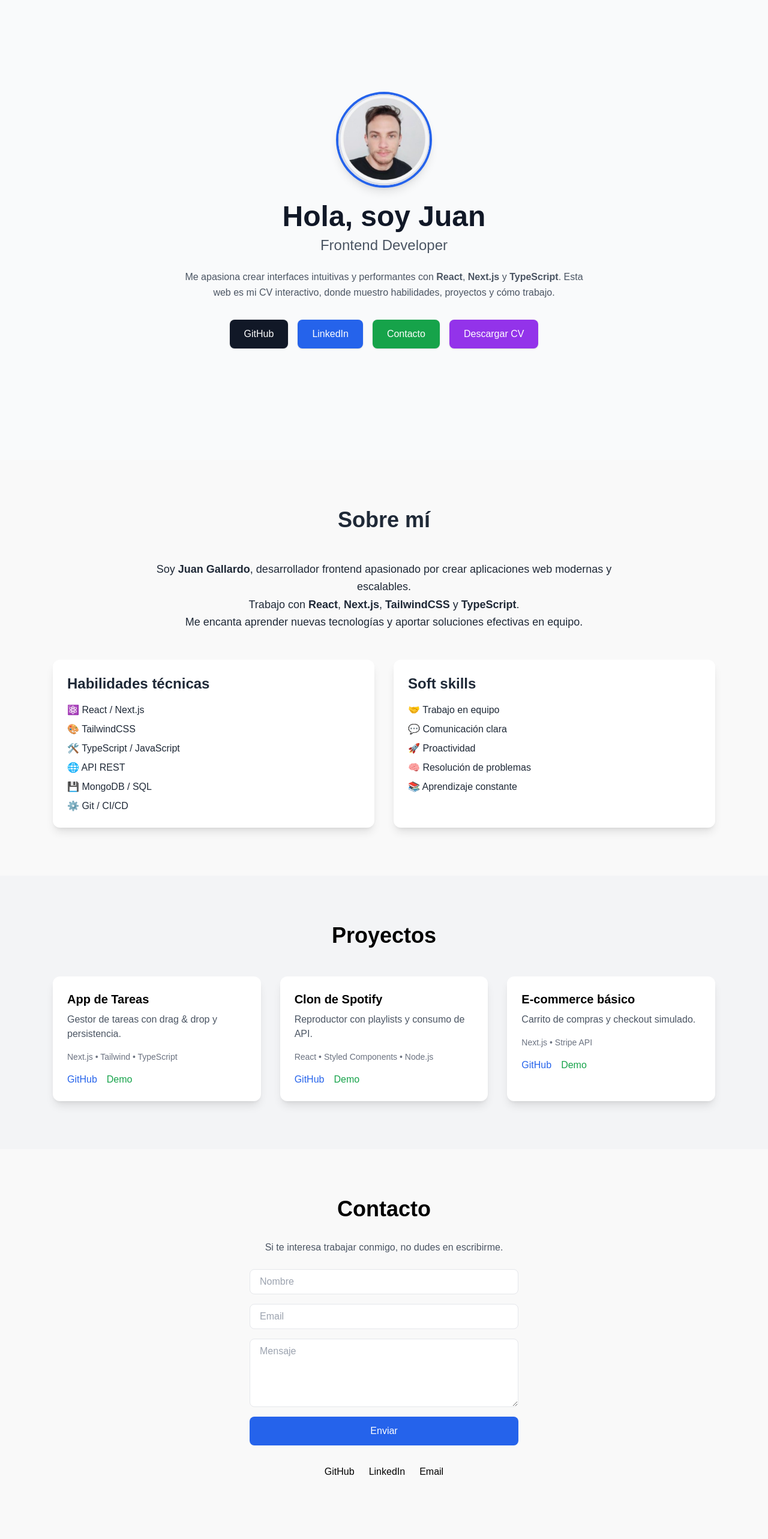
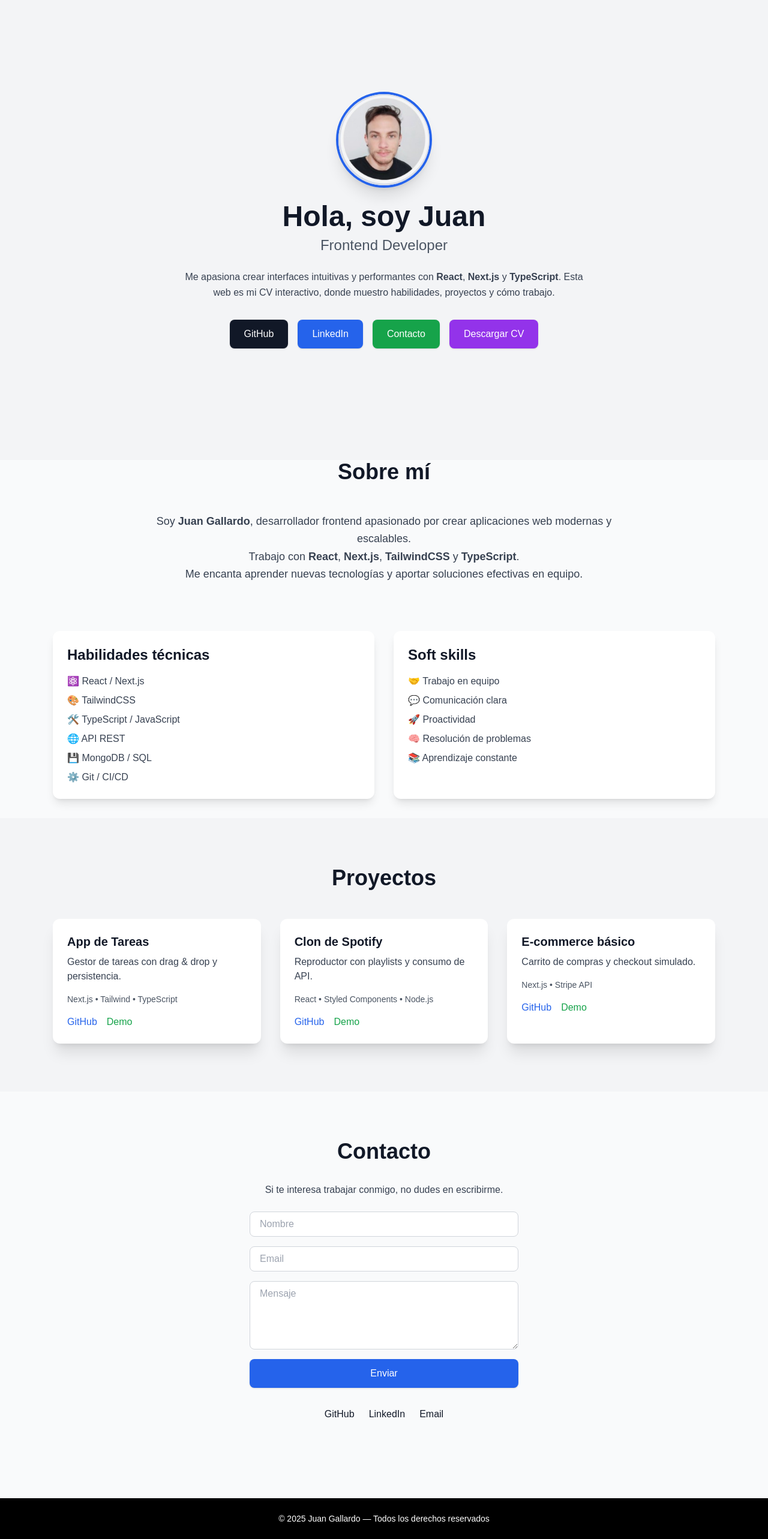
Before and after one commit to gallardojpsistemas/portfolio-cv, a Next.js app: page / in a window 1280 px wide. Shown: the part 129-2695 px from the top of the page at 60% size. Built offline with nearby package versions, Linux system fonts and the light colour scheme.

Commit message:
add style

```diff
--- a/package.json
+++ b/package.json
@@ -9,6 +9,7 @@
     "lint": "next lint"
   },
   "dependencies": {
+    "framer-motion": "^12.23.12",
     "next": "15.4.6",
     "react": "^19",
     "react-dom": "^19"
--- a/src/components/About.tsx
+++ b/src/components/About.tsx
@@ -1,19 +1,22 @@
 const About = () => {
   return (
-    <section id="about" className="max-w-6xl mx-auto px-6 py-20 text-gray-800 dark:text-gray-200">
+    <section
+      id="about"
+      className="max-w-6xl mx-auto px-6 text-gray-900 dark:text-gray-100"
+    >
       <h2 className="text-4xl font-bold mb-12 text-center">Sobre mí</h2>
 
-      <p className="leading-relaxed text-lg text-center max-w-3xl mx-auto mb-12">
+      <p className="leading-relaxed text-lg text-center max-w-3xl mx-auto mb-12 text-gray-700 dark:text-gray-300">
         Soy <b>Juan Gallardo</b>, desarrollador frontend apasionado por crear aplicaciones
         web modernas y escalables.
         <br />Trabajo con <b>React</b>, <b>Next.js</b>, <b>TailwindCSS</b> y <b>TypeScript</b>.
         <br />Me encanta aprender nuevas tecnologías y aportar soluciones efectivas en equipo.
       </p>
 
-      <div className="grid md:grid-cols-2 gap-8">
-        <div className="bg-white dark:bg-gray-900 shadow-lg rounded-xl p-6">
+      <div className="grid md:grid-cols-2 gap-8 py-8">
+        <div className="bg-white dark:bg-gray-800 shadow-lg rounded-xl p-6">
           <h3 className="text-2xl font-semibold mb-4">Habilidades técnicas</h3>
-          <ul className="space-y-2">
+          <ul className="space-y-2 text-gray-700 dark:text-gray-300">
             <li>⚛️ React / Next.js</li>
             <li>🎨 TailwindCSS</li>
             <li>🛠️ TypeScript / JavaScript</li>
@@ -23,9 +26,9 @@ const About = () => {
           </ul>
         </div>
 
-        <div className="bg-white dark:bg-gray-900 shadow-lg rounded-xl p-6">
+        <div className="bg-white dark:bg-gray-800 shadow-lg rounded-xl p-6">
           <h3 className="text-2xl font-semibold mb-4">Soft skills</h3>
-          <ul className="space-y-2">
+          <ul className="space-y-2 text-gray-700 dark:text-gray-300">
             <li>🤝 Trabajo en equipo</li>
             <li>💬 Comunicación clara</li>
             <li>🚀 Proactividad</li>
--- a/src/components/Contact.tsx
+++ b/src/components/Contact.tsx
@@ -1,8 +1,11 @@
 const Contact = () => {
     return (
-        <section id="contact" className="max-w-4xl mx-auto px-6 py-20 text-center">
+        <section
+            id="contact"
+            className="max-w-4xl mx-auto px-6 py-20 text-center"
+        >
             <h2 className="text-4xl font-bold mb-8">Contacto</h2>
-            <p className="text-gray-600 dark:text-gray-300 mb-6">
+            <p className="text-gray-700 dark:text-gray-300 mb-6">
                 Si te interesa trabajar conmigo, no dudes en escribirme.
             </p>
 
@@ -10,21 +13,21 @@ const Contact = () => {
                 <input
                     type="text"
                     placeholder="Nombre"
-                    className="px-4 py-2 rounded-lg border dark:bg-gray-900 dark:border-gray-700"
+                    className="px-4 py-2 rounded-lg border border-gray-300 dark:border-gray-700 dark:bg-gray-800 focus:outline-none focus:ring-2 focus:ring-blue-600"
                 />
                 <input
                     type="email"
                     placeholder="Email"
-                    className="px-4 py-2 rounded-lg border dark:bg-gray-900 dark:border-gray-700"
+                    className="px-4 py-2 rounded-lg border border-gray-300 dark:border-gray-700 dark:bg-gray-800 focus:outline-none focus:ring-2 focus:ring-blue-600"
                 />
                 <textarea
                     placeholder="Mensaje"
-                    className="px-4 py-2 rounded-lg border dark:bg-gray-900 dark:border-gray-700"
                     rows={4}
+                    className="px-4 py-2 rounded-lg border border-gray-300 dark:border-gray-700 dark:bg-gray-800 focus:outline-none focus:ring-2 focus:ring-blue-600"
                 ></textarea>
                 <button
                     type="submit"
-                    className="px-6 py-3 bg-blue-600 text-white rounded-lg hover:bg-blue-500 transition"
+                    className="px-6 py-3 bg-blue-600 text-white rounded-lg hover:bg-blue-500 transition shadow"
                 >
                     Enviar
                 </button>
--- /dev/null
+++ b/src/components/Footer.tsx
@@ -0,0 +1,9 @@
+const Footer = () => {
+    return (
+        <footer className="bg-black text-white text-center py-6 mt-12">
+            <p className="text-sm">© {new Date().getFullYear()} Juan Gallardo — Todos los derechos reservados</p>
+        </footer>
+    );
+};
+
+export default Footer;
--- a/src/components/Hero.tsx
+++ b/src/components/Hero.tsx
@@ -4,24 +4,22 @@ const Hero = () => {
     return (
         <section
             id="home"
-            className="flex flex-col items-center justify-center min-h-screen bg-gray-50 dark:bg-gray-800 text-center px-6"
+            className="flex flex-col items-center justify-center min-h-screen bg-gray-100 dark:bg-gray-900 text-center px-6"
         >
             <Image
                 src="/avatar.png"
                 alt="Foto de perfil"
                 width={160}
                 height={160}
-                className="rounded-full shadow-lg border-4 border-blue-600 mb-6"
+                className="rounded-full shadow-xl border-4 border-blue-600 mb-6"
             />
-            <h1 className="text-5xl font-bold text-gray-900 dark:text-white mb-2">
-                Hola, soy Juan
-            </h1>
-            <h2 className="text-2xl text-gray-600 dark:text-gray-300 mb-6">
+            <h1 className="text-5xl font-bold mb-2">Hola, soy Juan</h1>
+            <h2 className="text-2xl text-gray-600 dark:text-gray-400 mb-6">
                 Frontend Developer
             </h2>
-            <p className="text-gray-600 dark:text-gray-400 max-w-2xl mb-8 leading-relaxed">
-                Me apasiona crear interfaces intuitivas y performantes con <b>React</b>,{" "}
-                <b>Next.js</b> y <b>TypeScript</b>.
+            <p className="text-gray-700 dark:text-gray-300 max-w-2xl mb-8 leading-relaxed">
+                Me apasiona crear interfaces intuitivas y performantes con{" "}
+                <b>React</b>, <b>Next.js</b> y <b>TypeScript</b>.
                 Esta web es mi CV interactivo, donde muestro habilidades, proyectos y cómo trabajo.
             </p>
             <div className="flex flex-wrap gap-4 justify-center">
--- a/src/components/Projects.tsx
+++ b/src/components/Projects.tsx
@@ -24,25 +24,27 @@ const Projects = () => {
     ];
 
     return (
-        <section id="projects" className="bg-gray-100 dark:bg-gray-800 py-20">
+        <section id="projects" className="bg-gray-100 dark:bg-gray-900 py-20">
             <div className="max-w-6xl mx-auto px-6">
                 <h2 className="text-4xl font-bold mb-12 text-center">Proyectos</h2>
                 <div className="grid md:grid-cols-3 gap-8">
                     {projects.map((p, i) => (
                         <div
                             key={i}
-                            className="bg-white dark:bg-gray-900 shadow-lg rounded-xl p-6 hover:scale-105 transform transition"
+                            className="bg-white dark:bg-gray-800 shadow-xl rounded-xl p-6 hover:scale-105 transform transition"
                         >
                             <h3 className="text-xl font-semibold mb-2">{p.title}</h3>
-                            <p className="text-gray-600 dark:text-gray-400 mb-4">{p.description}</p>
-                            <p className="text-sm text-gray-500 mb-4">
+                            <p className="text-gray-700 dark:text-gray-300 mb-4">
+                                {p.description}
+                            </p>
+                            <p className="text-sm text-gray-600 dark:text-gray-400 mb-4">
                                 {p.tech.join(" • ")}
                             </p>
                             <div className="flex gap-4">
-                                <a href={p.github} target="_blank" className="text-blue-600 hover:underline">
+                                <a href={p.github} target="_blank" className="text-blue-600 hover:underline"                                >
                                     GitHub
                                 </a>
-                                <a href={p.demo} target="_blank" className="text-green-600 hover:underline">
+                                <a href={p.demo} target="_blank" className="text-green-600 hover:underline"                                >
                                     Demo
                                 </a>
                             </div>
--- /dev/null
+++ b/src/components/Reveal.tsx
@@ -0,0 +1,21 @@
+"use client";
+import { motion } from "framer-motion";
+import { ReactNode } from "react";
+
+type RevealProps = {
+    children: ReactNode;
+    delay?: number;
+};
+
+export default function Reveal({ children, delay = 0 }: RevealProps) {
+    return (
+        <motion.div
+            initial={{ opacity: 0, y: 50 }}
+            whileInView={{ opacity: 1, y: 0 }}
+            viewport={{ once: true, amount: 0.2 }}
+            transition={{ duration: 0.6, ease: "easeOut", delay }}
+        >
+            {children}
+        </motion.div>
+    );
+}
--- a/src/pages/index.tsx
+++ b/src/pages/index.tsx
@@ -2,14 +2,23 @@ import Hero from "@/components/Hero";
 import About from "@/components/About";
 import Projects from "@/components/Projects";
 import Contact from "@/components/Contact";
+import Footer from "@/components/Footer";
+import Reveal from "@/components/Reveal";
 
 export default function Home() {
   return (
-    <>
+    <main className="bg-gray-50 dark:bg-gray-900 text-gray-900 dark:text-gray-100">
       <Hero />
-      <About />
-      <Projects />
-      <Contact />
-    </>
+      <Reveal>
+        <About />
+      </Reveal>
+      <Reveal>
+        <Projects />
+      </Reveal>
+      <Reveal>
+        <Contact />
+      </Reveal>
+      <Footer />
+    </main>
   );
 }
```
